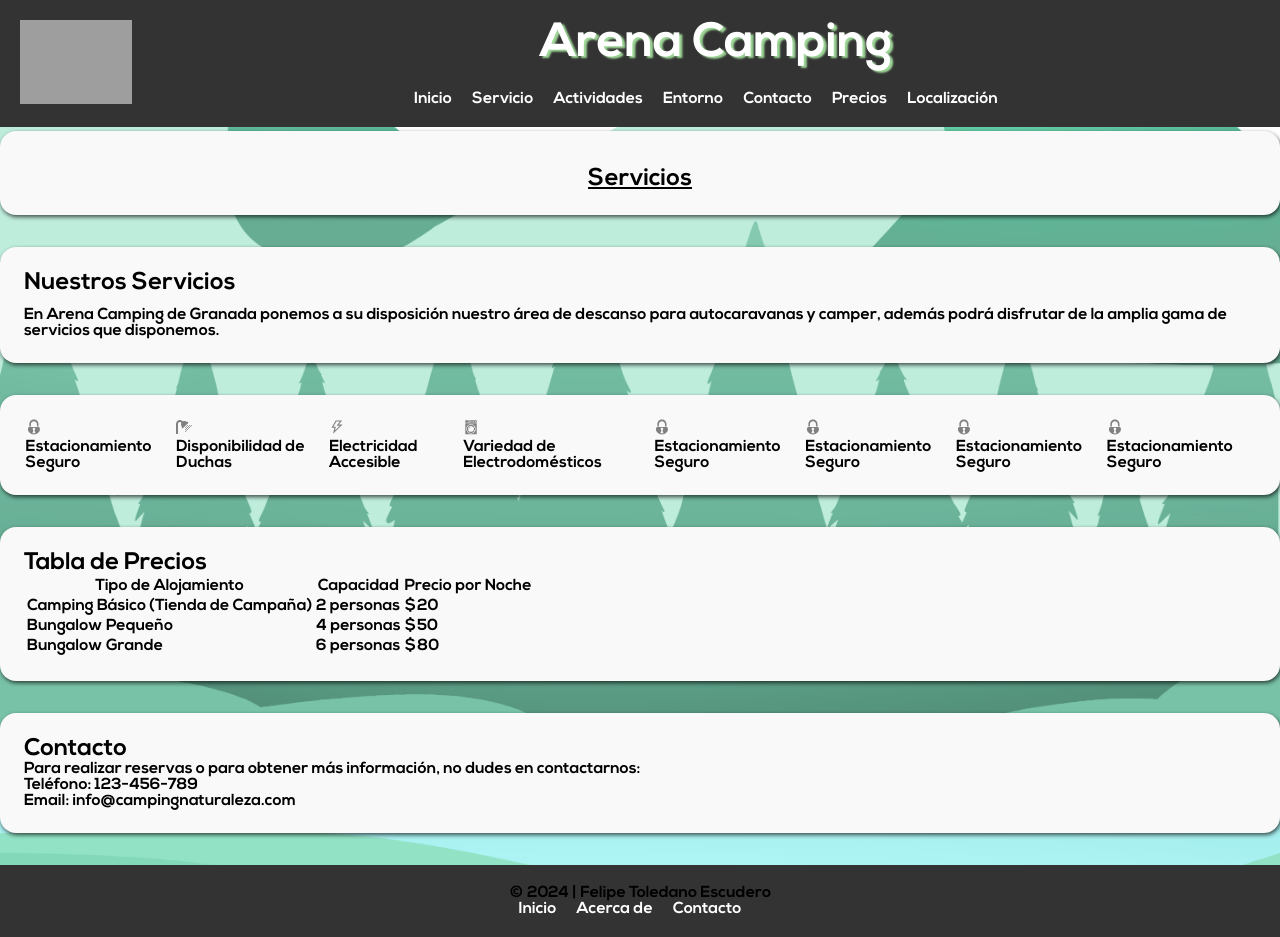
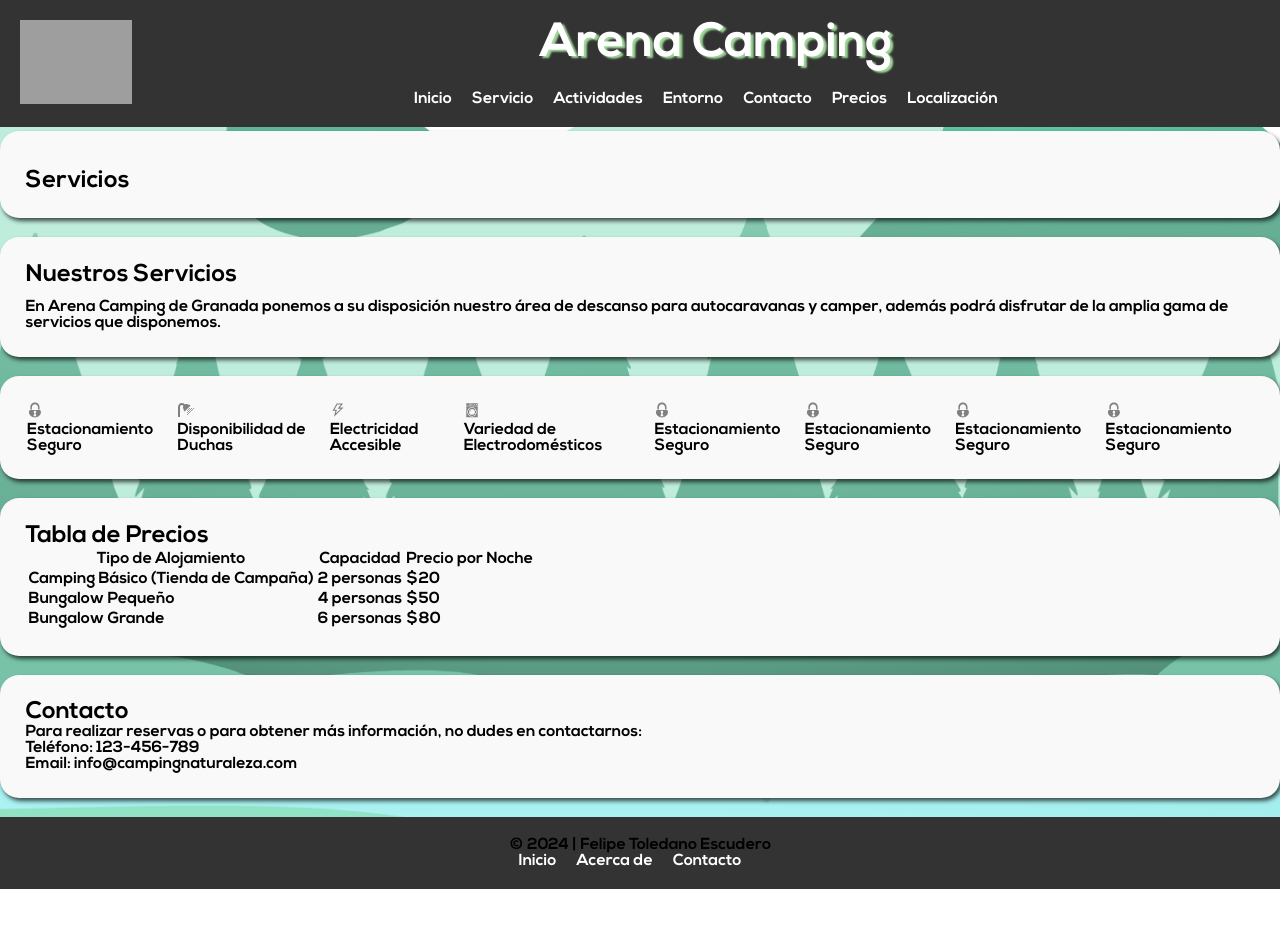
Before and after one commit to F3LIP3X/ArenaCamping-web, a React (Create React App) app: page /Servicios in a window 1280 px wide. Shown: the top 937 px of the page. After the commit the page ends 889 px from the top, so only its background shows below. Built offline with nearby package versions, Linux system fonts and the light colour scheme; grey boxes are pictures that could not be loaded.

Commit message:
1.2.9
changes

```diff
--- a/src/components/Actividades/Actividades.jsx
+++ b/src/components/Actividades/Actividades.jsx
@@ -28,7 +28,7 @@ const actividades = () => {
             </header>
             <div className="main-content">
                 <main className='titulo'>
-                    <section id="home">
+                    <section id="section">
                         <h1>Actividades</h1>
 
                     </section>
--- a/src/components/Actividades/actividades.css
+++ b/src/components/Actividades/actividades.css
@@ -7,7 +7,7 @@ tr button {    font-family: 'nexa';
 }
 
 .tabla {
-    background-color: antiquewhite;
+    background-color: rgb(255, 255, 255);
 }
 
 .titulo {
@@ -25,6 +25,14 @@ tr button {    font-family: 'nexa';
     justify-content: center;
     margin: 0 auto;
     margin-bottom: 1em;
+}
+
+#section {
+    margin-bottom: 1.2rem;
+    background-color: #f9f9f9;
+    border-radius: 1.2rem;
+    box-shadow: 2px 3px 4px rgba(0, 0, 0, 0.678);
+    padding: 1.6rem;
 }
 
 .Galeria img {
--- a/src/components/Inicio/Inicio.jsx
+++ b/src/components/Inicio/Inicio.jsx
@@ -2,14 +2,14 @@ import React from 'react';
 import '../Inicio/inicio.css'
 import icon from '../assets/logo.ico';
 import {Link } from 'react-router-dom';
-
+import image1 from '../assets/logo.png';
 
 const firstIndex = () => {
     return (
         <div className='wrapper'>
             <header>
                 <img id='icoHeader' src={icon} alt="Logo de Arena Camping" />
-                <h1 id=''>Arena Camping</h1>
+                <h1 id='title'>Arena Camping</h1>
                 <nav className='headBars'>
                     <ul>
                         <li><Link to="/">Inicio</Link></li>
--- a/src/components/Inicio/inicio.css
+++ b/src/components/Inicio/inicio.css
@@ -65,11 +65,11 @@ main {
 }
 
 section {
-    margin-bottom: 1rem;
+    margin-bottom: 1.2rem;
     background-color: #f9f9f9;
-    border-radius: 1rem;
-    box-shadow: 1px 2px 4px rgba(0, 0, 0, 0.678);
-    padding: 1.5rem;
+    border-radius: 1.2rem;
+    box-shadow: 2px 3px 4px rgba(0, 0, 0, 0.678);
+    padding: 1.6rem;
 }
 
 /* Footer styles */
--- a/src/components/Servicios/servicios.css
+++ b/src/components/Servicios/servicios.css
@@ -62,8 +62,7 @@ nav ul li a {
 }
 
 .subtitulo {
-    text-decoration: underline;
-    text-align: center;
+    text-align: left;
     margin-top: 1%;
 }
 
@@ -86,11 +85,11 @@ nav ul li a {
 }
 
 section {
-    margin-bottom: 2rem;
+    margin-bottom: 1.2rem;
     background-color: #f9f9f9;
-    border-radius: 1rem;
-    box-shadow: 1px 2px 4px rgba(0, 0, 0, 0.678);
-    padding: 1.5rem;
+    border-radius: 1.2rem;
+    box-shadow: 2px 3px 4px rgba(0, 0, 0, 0.678);
+    padding: 1.6rem;
 }
 
 /* Footer styles */
```
